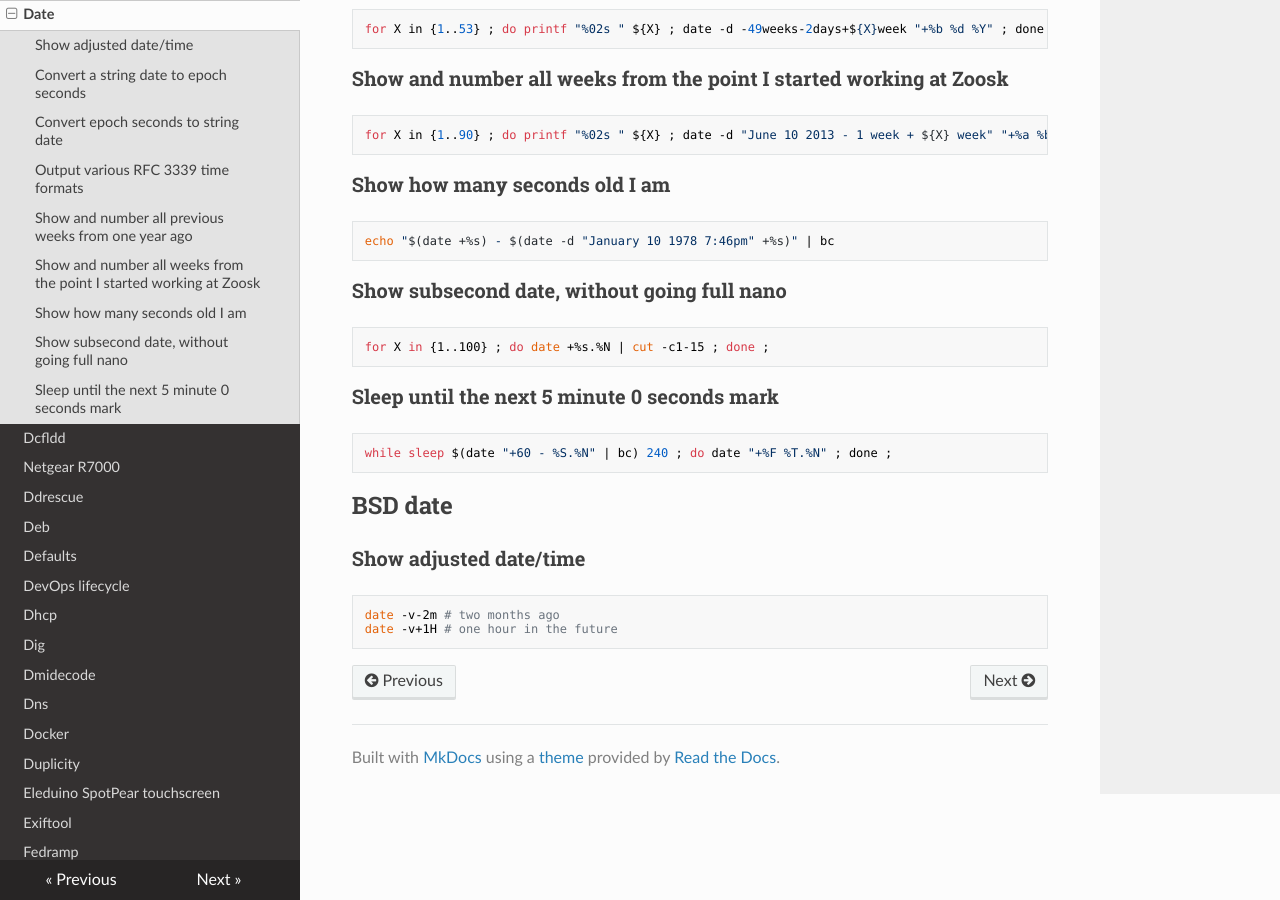
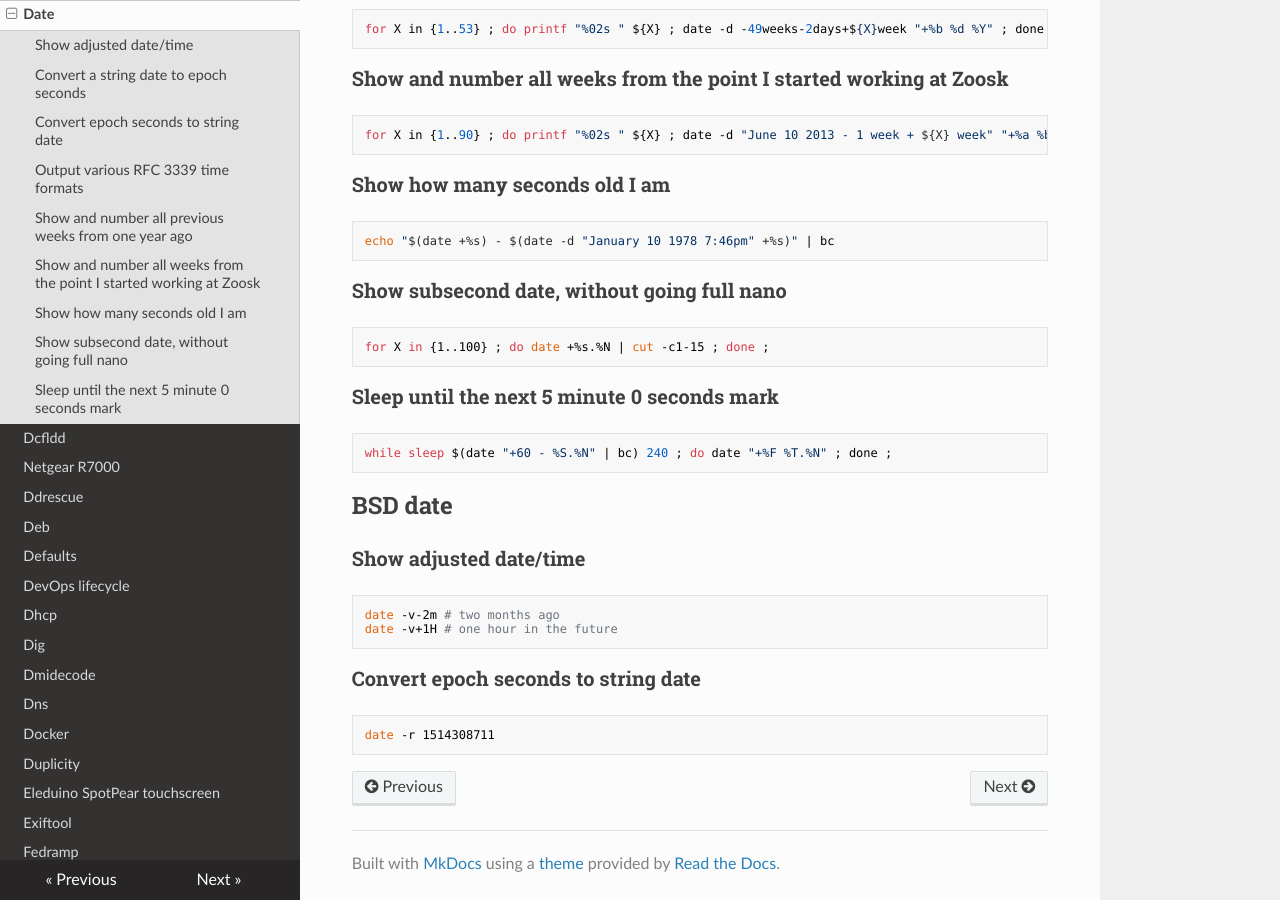
Before and after one commit to lando-cal/tech-notes, an MkDocs documentation site: the page built from docs/date.md, in a window 1280 px wide and 900 px high, scrolled down 827 px. Built offline with MkDocs 1.6.1, drawn with Linux system fonts in a browser that asks for light colours; nearby versions of some CDN libraries.

Commit message:
Add BSD date from epoch

````diff
--- a/docs/date.md
+++ b/docs/date.md
@@ -72,3 +72,9 @@ while sleep $(date "+60 - %S.%N" | bc) 240 ; do date "+%F %T.%N" ; done ;
 date -v-2m # two months ago
 date -v+1H # one hour in the future
 ```
+
+### Convert epoch seconds to string date
+
+```
+date -r 1514308711
+```
````
